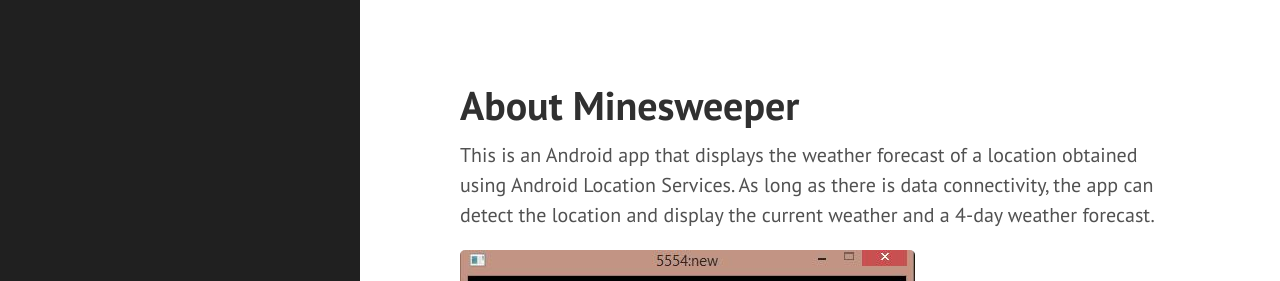
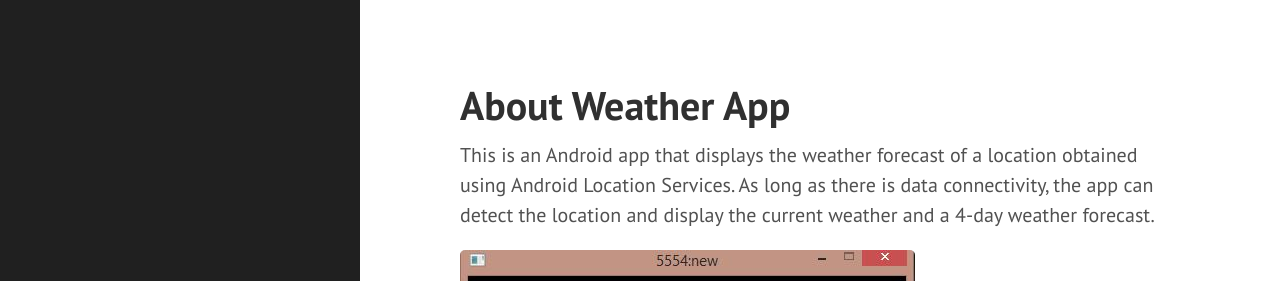
Before and after one commit to ss37/Weather, a Jekyll site: the page built from _posts/2015-08-18-about-weather-app.md, in a window 1280 px wide and 900 px high. Shown: the top 281 px of the window. Built offline with Jekyll 4.4.1, drawn with Linux system fonts in a browser that asks for light colours; Markdown is read by kramdown in place of the engine named in the settings.

Commit message:
minor changes

```diff
--- a/_posts/2015-08-18-about-weather-app.md
+++ b/_posts/2015-08-18-about-weather-app.md
@@ -1,6 +1,6 @@
 ---
 layout: post
-title: About Minesweeper
+title: About Weather App
 ---
 
 This is an Android app that displays the weather forecast of a location obtained using Android Location Services. As long as there is data connectivity, the app can detect the location and display the current weather and a 4-day weather forecast.
```
